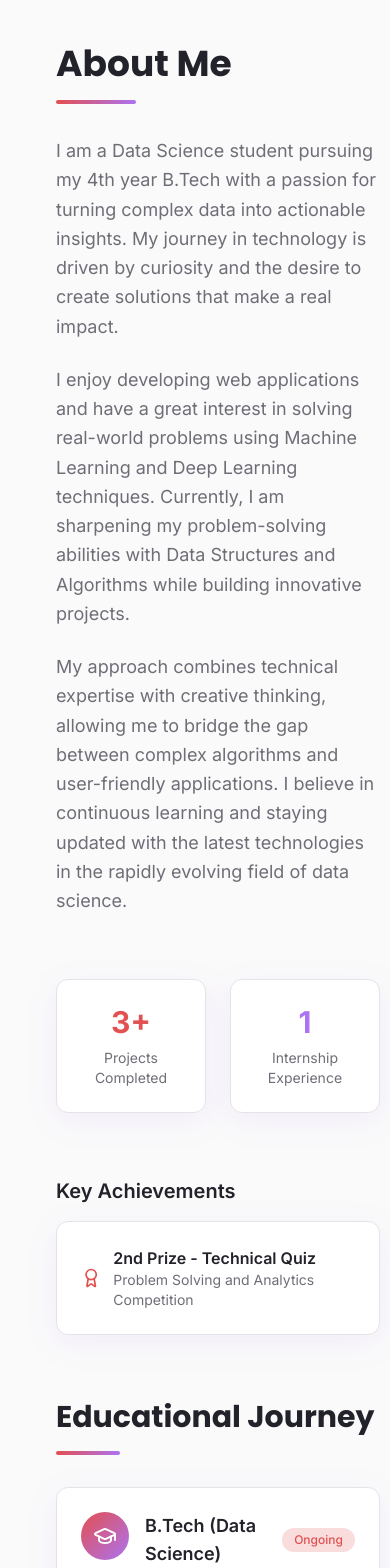
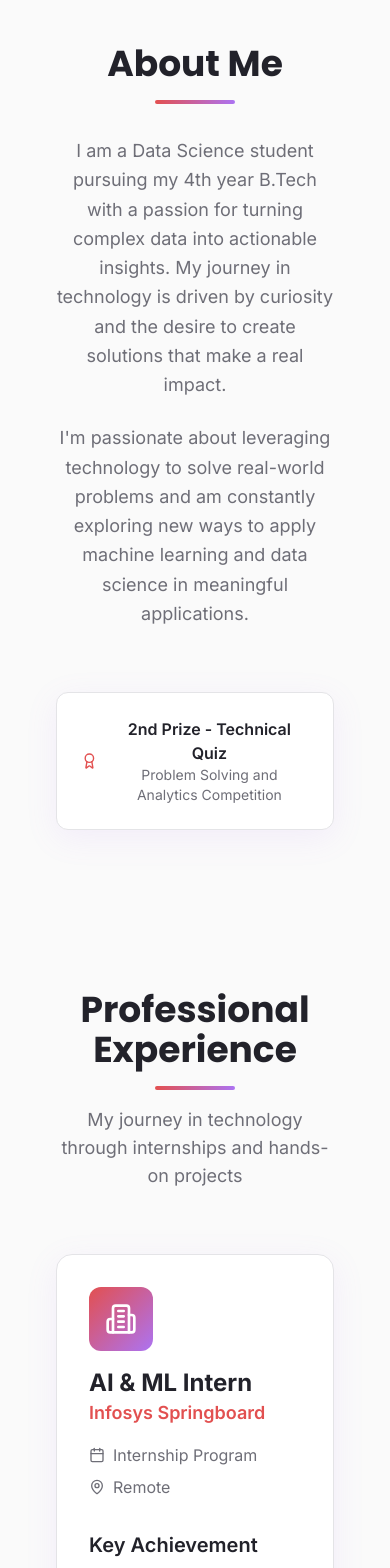
Before and after one commit to VardhiY/vardhini, a React (Vite) app: page / in a window 390 px wide. Shown: the part 880-2448 px from the top of the page. Built offline with nearby package versions, Linux system fonts and the light colour scheme.

Commit message:
Update layout to match reference

```diff
--- a/src/components/About.tsx
+++ b/src/components/About.tsx
@@ -30,113 +30,38 @@ const About = () => {
 
   return (
     <section id="about" className="section-padding relative">
-      <div className="container mx-auto">
-        <div className="grid lg:grid-cols-2 gap-16 items-start">
-          {/* About Content */}
-          <div className="space-y-8">
+      <div className="container mx-auto max-w-4xl">
+        <div className="text-center space-y-8">
           <div className="space-y-4">
             <h2 className="text-4xl lg:text-5xl font-display font-bold">
               About <span className="hero-text">Me</span>
             </h2>
-              <div className="w-20 h-1 bg-gradient-to-r from-primary to-secondary rounded-full"></div>
+            <div className="w-20 h-1 bg-gradient-to-r from-primary to-secondary rounded-full mx-auto"></div>
           </div>
 
-            <div className="space-y-6 text-lg text-muted-foreground leading-relaxed">
-              <p>
+          <div className="text-lg text-muted-foreground leading-relaxed max-w-3xl mx-auto">
+            <p className="mb-6">
               I am a Data Science student pursuing my 4th year B.Tech with a passion for
               turning complex data into actionable insights. My journey in technology is
               driven by curiosity and the desire to create solutions that make a real impact.
             </p>
 
             <p>
-                I enjoy developing web applications and have a great interest in solving
-                real-world problems using Machine Learning and Deep Learning techniques.
-                Currently, I am sharpening my problem-solving abilities with Data Structures
-                and Algorithms while building innovative projects.
-              </p>
-
-              <p>
-                My approach combines technical expertise with creative thinking, allowing me
-                to bridge the gap between complex algorithms and user-friendly applications.
-                I believe in continuous learning and staying updated with the latest
-                technologies in the rapidly evolving field of data science.
+              I'm passionate about leveraging technology to solve real-world problems and am constantly
+              exploring new ways to apply machine learning and data science in meaningful applications.
             </p>
           </div>
 
-            {/* Quick Stats */}
-            <div className="grid grid-cols-2 gap-6 pt-8">
-              <div className="glass-card rounded-xl p-6 text-center">
-                <div className="text-3xl font-bold text-primary mb-2">3+</div>
-                <div className="text-sm text-muted-foreground">Projects Completed</div>
-              </div>
-              <div className="glass-card rounded-xl p-6 text-center">
-                <div className="text-3xl font-bold text-secondary mb-2">1</div>
-                <div className="text-sm text-muted-foreground">Internship Experience</div>
-              </div>
-            </div>
-
           {/* Achievements */}
-            <div className="space-y-4 pt-8">
-              <h4 className="text-xl font-semibold">Key Achievements</h4>
-              <div className="glass-card rounded-xl p-6">
-                <div className="flex items-center gap-3">
+          <div className="pt-8">
+            <div className="glass-card rounded-xl p-6 max-w-md mx-auto">
+              <div className="flex items-center gap-3 justify-center">
                 <Award className="w-6 h-6 text-primary" />
-                  <div>
+                <div className="text-center">
                   <div className="font-semibold">2nd Prize - Technical Quiz</div>
                   <div className="text-sm text-muted-foreground">Problem Solving and Analytics Competition</div>
                 </div>
               </div>
-              </div>
-            </div>
-          </div>
-
-          {/* Education Timeline */}
-          <div className="space-y-8">
-            <div className="space-y-4">
-              <h3 className="text-3xl font-display font-bold">
-                Educational <span className="hero-text">Journey</span>
-              </h3>
-              <div className="w-16 h-1 bg-gradient-to-r from-primary to-secondary rounded-full"></div>
-            </div>
-
-            <div className="space-y-6">
-              {education.map((edu, index) => (
-                <div key={index} className="glass-card rounded-xl p-6 hover:scale-105 transition-all duration-300">
-                  <div className="flex items-start gap-4">
-                    <div className="flex-shrink-0 w-12 h-12 bg-gradient-to-br from-primary to-secondary rounded-lg flex items-center justify-center text-primary-foreground">
-                      {edu.icon}
-                    </div>
-
-                    <div className="flex-1 space-y-2">
-                      <div className="flex items-center justify-between">
-                        <h4 className="font-semibold text-lg">{edu.level}</h4>
-                        <span className={`px-3 py-1 rounded-full text-xs font-medium ${
-                          edu.status === 'Ongoing'
-                            ? 'bg-primary/20 text-primary'
-                            : 'bg-secondary/20 text-secondary'
-                        }`}>
-                          {edu.status}
-                        </span>
-                      </div>
-
-                      <div className="text-muted-foreground">
-                        <div className="font-medium">{edu.institution}</div>
-                        <div className="flex items-center gap-2 text-sm mt-1">
-                          <Calendar className="w-4 h-4" />
-                          {edu.period}
-                        </div>
-                      </div>
-
-                      <div className="flex items-center gap-2">
-                        <div className="text-2xl font-bold text-primary">{edu.grade}</div>
-                        {edu.status === 'Ongoing' && (
-                          <span className="text-xs text-muted-foreground">(Current)</span>
-                        )}
-                      </div>
-                    </div>
-                  </div>
-                </div>
-              ))}
             </div>
           </div>
         </div>
--- /dev/null
+++ b/src/components/Education.tsx
@@ -0,0 +1,87 @@
+import { GraduationCap, Calendar, Award } from "lucide-react";
+
+const Education = () => {
+  const education = [
+    {
+      level: "B.Tech (Data Science)",
+      institution: "RGMCET",
+      period: "2021 - 2025",
+      grade: "82% (till 3rd year)",
+      status: "Ongoing",
+      icon: <GraduationCap className="w-6 h-6" />
+    },
+    {
+      level: "Plus 2 (Intermediate)",
+      institution: "Narayana College",
+      period: "2019 - 2021",
+      grade: "92%",
+      status: "Completed",
+      icon: <Award className="w-6 h-6" />
+    },
+    {
+      level: "10th Grade",
+      institution: "Morning Star School",
+      period: "2018 - 2019",
+      grade: "95%",
+      status: "Completed",
+      icon: <Award className="w-6 h-6" />
+    }
+  ];
+
+  return (
+    <section id="education" className="section-padding relative">
+      <div className="container mx-auto max-w-4xl">
+        <div className="text-center space-y-8">
+          <div className="space-y-4">
+            <h2 className="text-4xl lg:text-5xl font-display font-bold">
+              Educational <span className="hero-text">Journey</span>
+            </h2>
+            <div className="w-20 h-1 bg-gradient-to-r from-primary to-secondary rounded-full mx-auto"></div>
+          </div>
+
+          <div className="space-y-6 max-w-2xl mx-auto">
+            {education.map((edu, index) => (
+              <div key={index} className="glass-card rounded-xl p-6 hover:scale-105 transition-all duration-300">
+                <div className="flex items-start gap-4">
+                  <div className="flex-shrink-0 w-12 h-12 bg-gradient-to-br from-primary to-secondary rounded-lg flex items-center justify-center text-primary-foreground">
+                    {edu.icon}
+                  </div>
+
+                  <div className="flex-1 space-y-2 text-left">
+                    <div className="flex items-center justify-between">
+                      <h4 className="font-semibold text-lg">{edu.level}</h4>
+                      <span className={`px-3 py-1 rounded-full text-xs font-medium ${
+                        edu.status === 'Ongoing'
+                          ? 'bg-primary/20 text-primary'
+                          : 'bg-secondary/20 text-secondary'
+                      }`}>
+                        {edu.status}
+                      </span>
+                    </div>
+
+                    <div className="text-muted-foreground">
+                      <div className="font-medium">{edu.institution}</div>
+                      <div className="flex items-center gap-2 text-sm mt-1">
+                        <Calendar className="w-4 h-4" />
+                        {edu.period}
+                      </div>
+                    </div>
+
+                    <div className="flex items-center gap-2">
+                      <div className="text-2xl font-bold text-primary">{edu.grade}</div>
+                      {edu.status === 'Ongoing' && (
+                        <span className="text-xs text-muted-foreground">(Current)</span>
+                      )}
+                    </div>
+                  </div>
+                </div>
+              </div>
+            ))}
+          </div>
+        </div>
+      </div>
+    </section>
+  );
+};
+
+export default Education;
--- a/src/components/Navigation.tsx
+++ b/src/components/Navigation.tsx
@@ -16,12 +16,11 @@ const Navigation = () => {
   }, []);
 
   const menuItems = [
-    { label: "Home", href: "#home" },
     { label: "About", href: "#about" },
     { label: "Experience", href: "#experience" },
+    { label: "Projects", href: "#portfolio" },
     { label: "Skills", href: "#skills" },
-    { label: "Services", href: "#services" },
-    { label: "Portfolio", href: "#portfolio" },
+    { label: "Education", href: "#education" },
     { label: "Contact", href: "#contact" },
   ];
 
@@ -62,7 +61,7 @@ const Navigation = () => {
               size="sm"
               onClick={() => scrollToSection('#contact')}
             >
-              Let's Connect
+              Get in Touch
             </Button>
           </div>
 
@@ -96,7 +95,7 @@ const Navigation = () => {
                 onClick={() => scrollToSection('#contact')}
                 className="mt-4"
               >
-                Let's Connect
+                Get in Touch
               </Button>
             </div>
           </div>
--- a/src/pages/Index.tsx
+++ b/src/pages/Index.tsx
@@ -3,8 +3,8 @@ import Hero from "@/components/Hero";
 import About from "@/components/About";
 import Experience from "@/components/Experience";
 import Skills from "@/components/Skills";
-import Services from "@/components/Services";
 import Portfolio from "@/components/Portfolio";
+import Education from "@/components/Education";
 import Contact from "@/components/Contact";
 import Footer from "@/components/Footer";
 
@@ -16,9 +16,9 @@ const Index = () => {
         <Hero />
         <About />
         <Experience />
+        <Portfolio />
         <Skills />
-        <Services />
-        <Portfolio />
+        <Education />
         <Contact />
       </main>
       <Footer />
```
Lines whose indentation alone changed are shown as unchanged.
